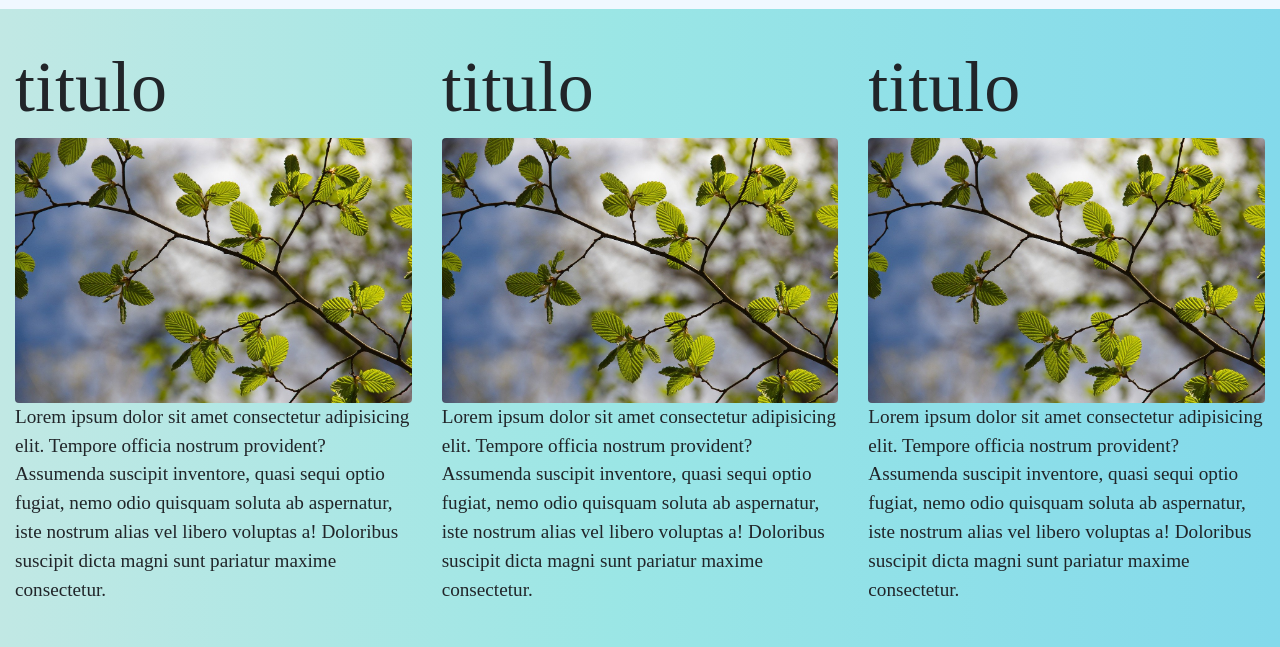
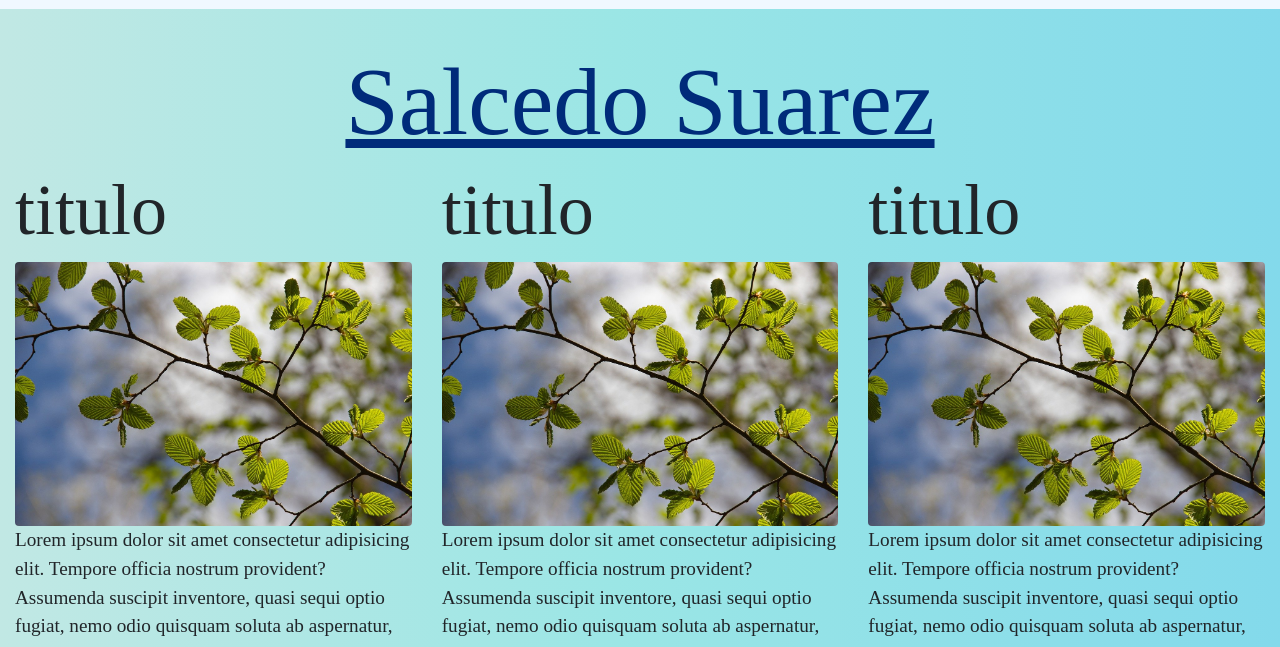
Before and after one commit to JavS4/bootstrapSalcedoSuarez, a plain HTML site: page index.html in a window 1280 px wide. Shown: the part 81-728 px from the top of the page. Drawn offline with nearby package versions, Linux system fonts and the light colour scheme.

Commit message:
mejorando

```diff
--- a/estilos.css/estilos.css
+++ b/estilos.css/estilos.css
@@ -48,6 +48,11 @@ nav ul li a:hover{
     transition: all 0.5s;
 }
 
+h1{
+    color: rgb(0, 43, 122);
+    text-decoration: underline;
+}
+
 .logo{
     display: flex;
     align-items: center;
@@ -57,8 +62,6 @@ nav ul li a:hover{
     height: 50px;
     margin-right: 15px;
 }
-
-
 
 .call{
     height: 500px;
--- a/index.html
+++ b/index.html
@@ -25,18 +25,26 @@
     </header>
     <main class="container-fluid">
         <div class="row">
+            <div class="col">
+                <h1 class="display-1 text-center"> Salcedo Suarez</h1>
+            </div>
+        </div>
+        <div class="row">
             <div class="col-xs-12 col-sm-6 col-md-4">
-                <h3 class="text-left display-3">titulo</h3>
+                <h3 class="text-left display-3
+                ">titulo</h3>
                 <img class="img-fluid rounded" src="./imagenes/2.jpg" alt="foto2">
                 <p>Lorem ipsum dolor sit amet consectetur adipisicing elit. Tempore officia nostrum provident? Assumenda suscipit inventore, quasi sequi optio fugiat, nemo odio quisquam soluta ab aspernatur, iste nostrum alias vel libero voluptas a! Doloribus suscipit dicta magni sunt pariatur maxime consectetur.</p>
             </div>
             <div class="col-xs-12 col-sm-6 col-md-4">
-                <h3 class="text-left display-3">titulo</h3>
+                <h3 class="text-left display-3
+                ">titulo</h3>
                 <img class="img-fluid rounded" src="./imagenes/2.jpg" alt="foto2">
                 <p>Lorem ipsum dolor sit amet consectetur adipisicing elit. Tempore officia nostrum provident? Assumenda suscipit inventore, quasi sequi optio fugiat, nemo odio quisquam soluta ab aspernatur, iste nostrum alias vel libero voluptas a! Doloribus suscipit dicta magni sunt pariatur maxime consectetur.</p>
             </div>
             <div class="col-xs-12 col-sm-6 col-md-4">
-                <h3 class="text-left display-3">titulo</h3>
+                <h3 class="text-left display-3
+                ">titulo</h3>
                 <img class="img-fluid rounded" src="./imagenes/2.jpg" alt="foto2">
                 <p>Lorem ipsum dolor sit amet consectetur adipisicing elit. Tempore officia nostrum provident? Assumenda suscipit inventore, quasi sequi optio fugiat, nemo odio quisquam soluta ab aspernatur, iste nostrum alias vel libero voluptas a! Doloribus suscipit dicta magni sunt pariatur maxime consectetur.</p>
             </div>
```
